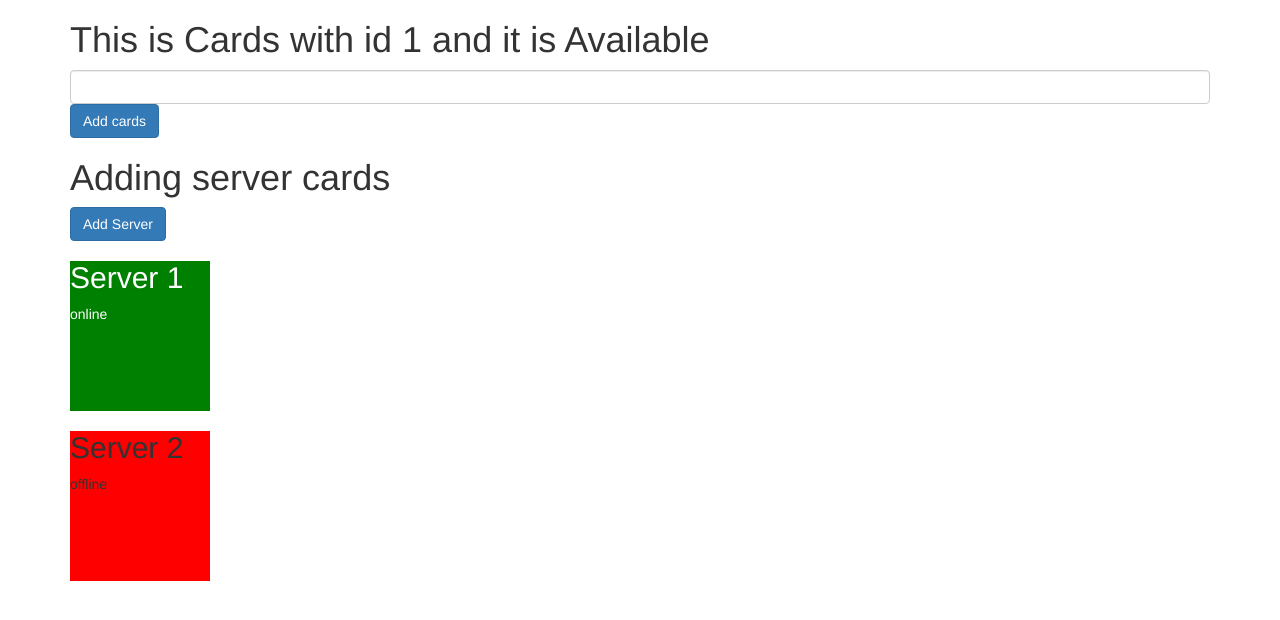
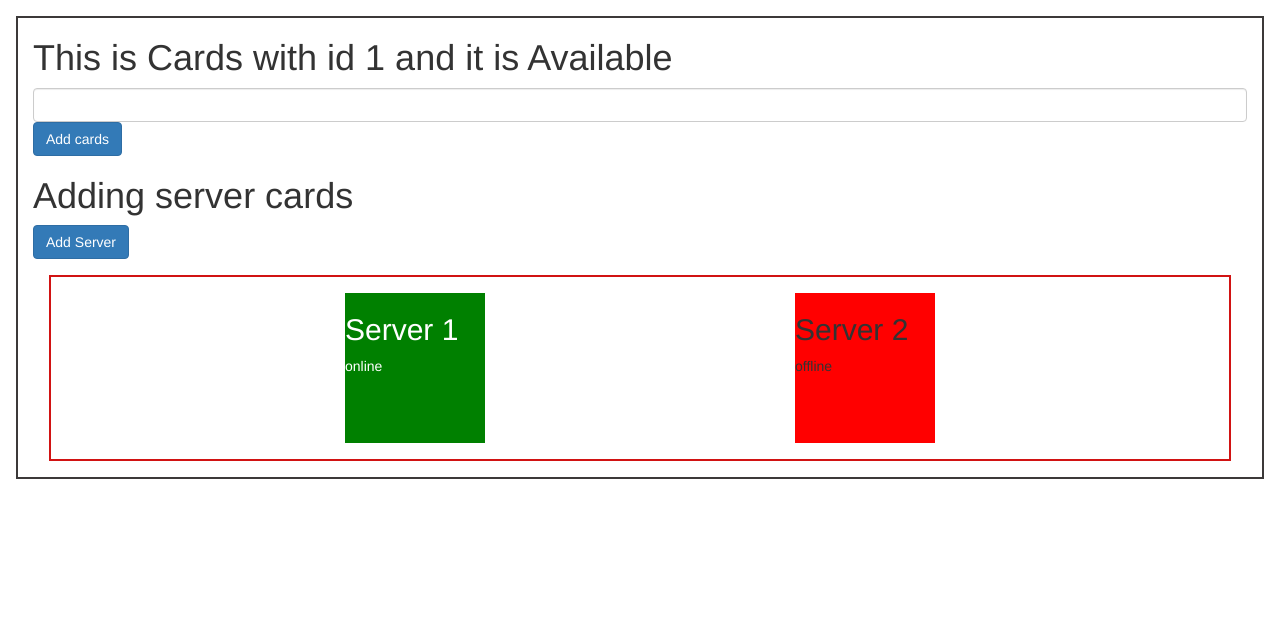
Before and after one commit to aditmulyatama/aditm_upn_zetta_learning, an Angular app in the folder angular_learning/: page / in a window 1280 px wide. Shown: the top 620 px of the page. Built offline with nearby package versions, Linux system fonts and the light colour scheme.

Commit message:
-added function to add cards

```diff
--- a/angular_learning/src/app/add-server-cards/add-server-cards.component.html
+++ b/angular_learning/src/app/add-server-cards/add-server-cards.component.html
@@ -4,9 +4,16 @@
 <!-- <p *ngFor="let list of serverList; index as i">
   This is {{ serverList[i] }} and its status is {{ serverStatus[i] }}
 </p> -->
+<div class="flex-container">
   <div
     class="card"
-  style="width: 14rem; height: 15rem"
+    style="
+      width: 14rem;
+      height: 15rem;
+      margin: 2vh;
+      justify-content: center;
+      align-items: center;
+    "
     *ngFor="let list of serverList; index as i"
     [ngStyle]="{ backgroundColor: getColor(i) }"
     [ngClass]="{ online: serverStatus[i] === 'online' }"
@@ -14,3 +21,4 @@
     <h2 class="card-title">{{ serverList[i] }}</h2>
     <div class="card-text">{{ serverStatus[i] }}</div>
   </div>
+</div>
--- a/angular_learning/src/app/add-server-cards/add-server-cards.component.scss
+++ b/angular_learning/src/app/add-server-cards/add-server-cards.component.scss
@@ -1,3 +1,10 @@
 .online{
   color: white;
 }
+.flex-container{
+  display: flex;
+  justify-content: space-evenly;
+  border: 2px rgb(209, 19, 19) solid;
+  margin: 2vh 2vh;
+  flex-wrap: wrap;
+}
--- a/angular_learning/src/app/app.component.html
+++ b/angular_learning/src/app/app.component.html
@@ -1,8 +1,6 @@
-<div class="container">
-  <div class="row">
-    <div class="col-xs-12">
-      <app-cards></app-cards>
-      <!-- <app-add-server-cards></app-add-server-cards> -->
-    </div>
+<div class="flex-container">
+  <div class="col-xs-12">
+    <app-cards></app-cards>
+    <!-- <app-add-server-cards></app-add-server-cards> -->
   </div>
 </div>
--- a/angular_learning/src/app/app.component.scss
+++ b/angular_learning/src/app/app.component.scss
@@ -0,0 +1,7 @@
+.flex-container{
+  display: flex;
+  justify-content: space-evenly;
+  border: 2px rgb(60, 57, 57) solid;
+  margin: 2vh 2vh;
+  flex-wrap: wrap;
+}
```
Also changed, not shown: 1 other file (tests, documents, lock files or other folders). Lines whose indentation alone changed are shown as unchanged.
